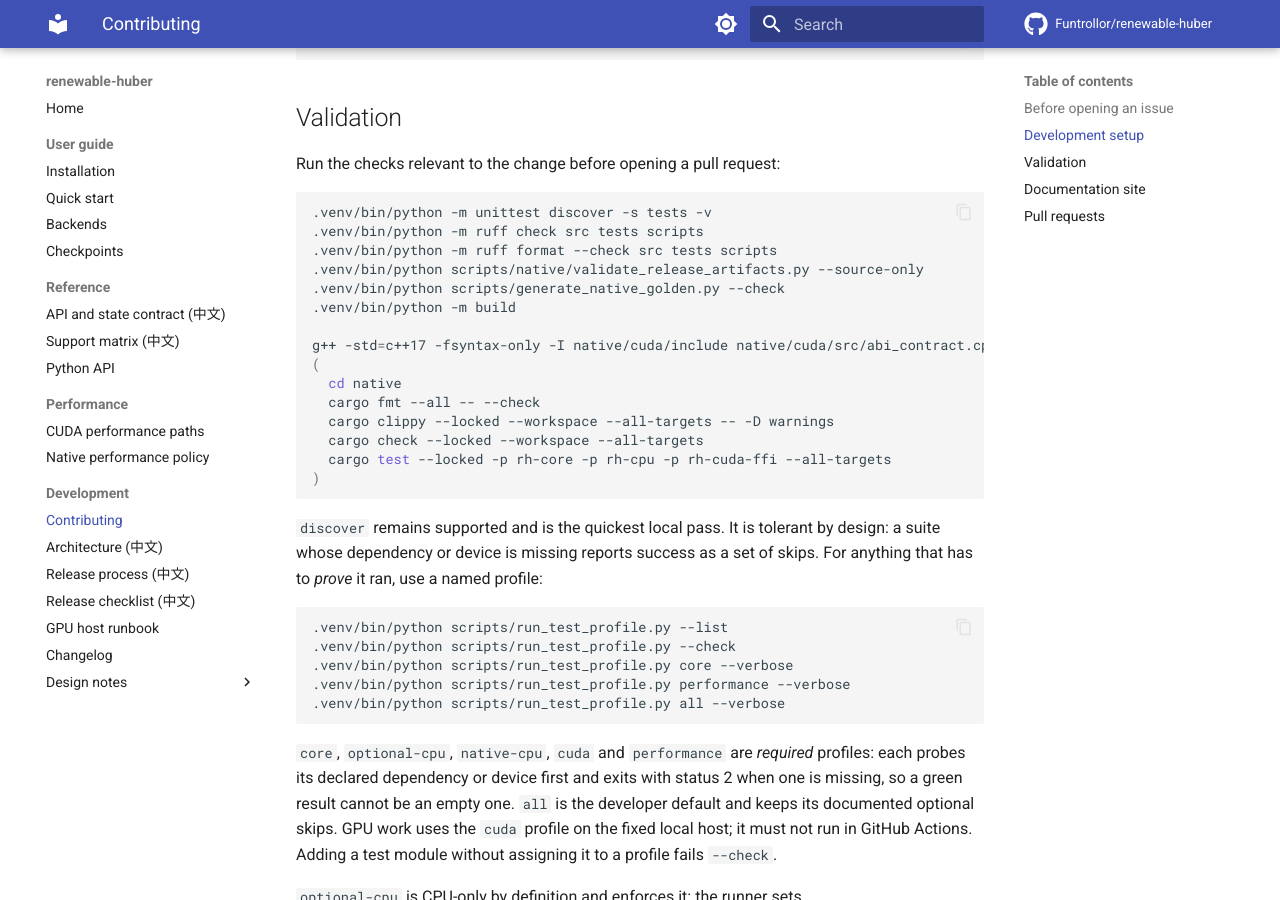
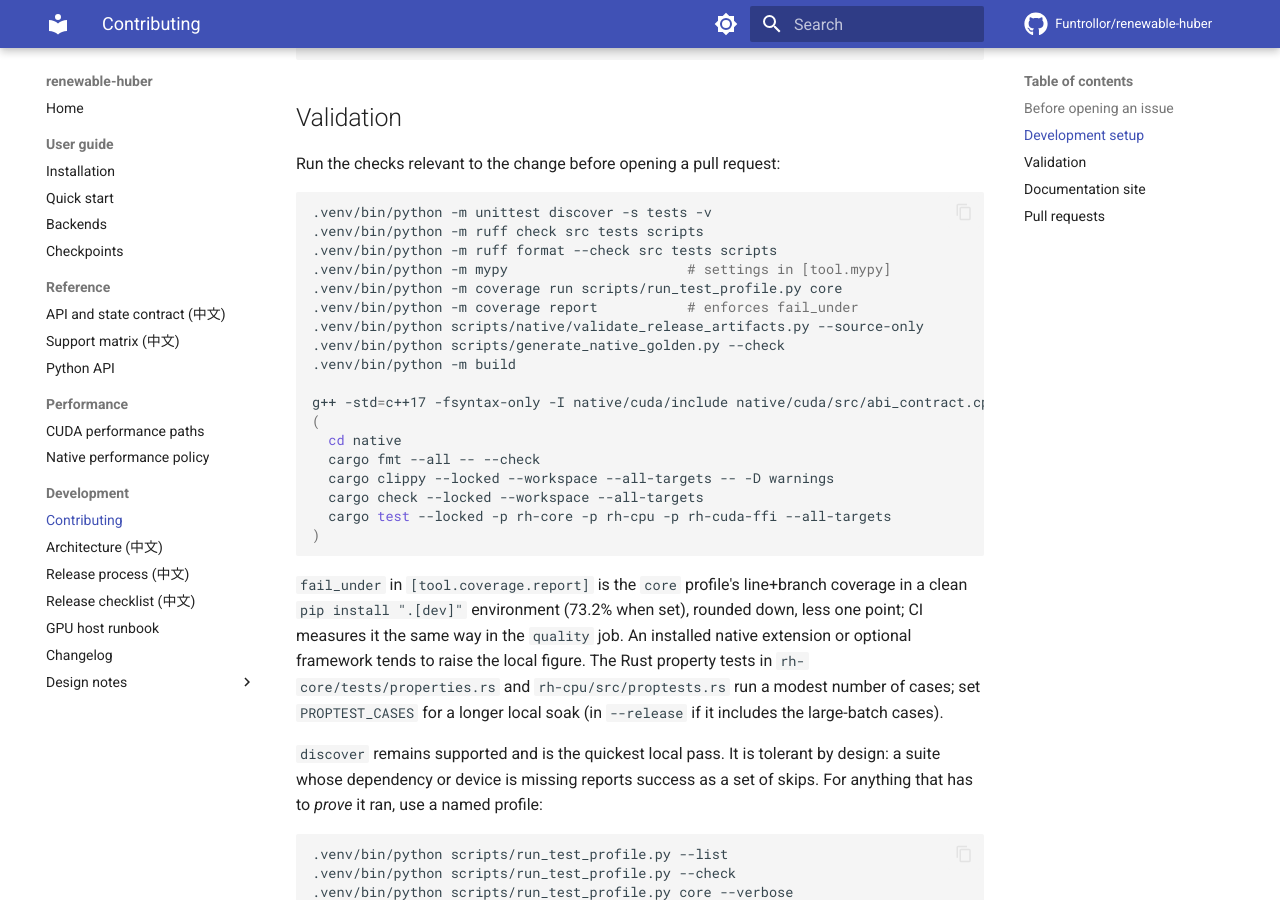
Before and after one commit to Funtrollor/renewable-huber, an MkDocs documentation site: the page built from docs/development/contributing.md, in a window 1280 px wide and 900 px high, scrolled down 1114 px. Built offline with MkDocs 1.6.1 and Material for MkDocs 9.7.7, drawn with Linux system fonts in a browser that asks for light colours; comment, search, counter and statistics services are not loaded.

Commit message:
docs: add mypy, coverage and proptest notes to the verification steps
AGENTS.md and CONTRIBUTING.md list the Linux mypy and coverage commands
next to ruff, explain how fail_under was derived, and note
PROPTEST_CASES for a local soak and why proptest is pinned to ~1.9.

Co-Authored-By: Claude Opus 5.5 <noreply@anthropic.com>
Claude-Session: https://claude.ai/code/session_018HG2m4ZLa4BJC9RpKzcxvV

````diff
--- a/CONTRIBUTING.md
+++ b/CONTRIBUTING.md
@@ -55,6 +55,9 @@ Run the checks relevant to the change before opening a pull request:
 .venv/bin/python -m unittest discover -s tests -v
 .venv/bin/python -m ruff check src tests scripts
 .venv/bin/python -m ruff format --check src tests scripts
+.venv/bin/python -m mypy                      # settings in [tool.mypy]
+.venv/bin/python -m coverage run scripts/run_test_profile.py core
+.venv/bin/python -m coverage report           # enforces fail_under
 .venv/bin/python scripts/native/validate_release_artifacts.py --source-only
 .venv/bin/python scripts/generate_native_golden.py --check
 .venv/bin/python -m build
@@ -68,6 +71,14 @@ g++ -std=c++17 -fsyntax-only -I native/cuda/include native/cuda/src/abi_contract
   cargo test --locked -p rh-core -p rh-cpu -p rh-cuda-ffi --all-targets
 )
 ```
+
+`fail_under` in `[tool.coverage.report]` is the `core` profile's line+branch
+coverage in a clean `pip install ".[dev]"` environment (73.2% when set), rounded
+down, less one point; CI measures it the same way in the `quality` job. An
+installed native extension or optional framework tends to raise the local
+figure. The Rust property tests in `rh-core/tests/properties.rs` and
+`rh-cpu/src/proptests.rs` run a modest number of cases; set `PROPTEST_CASES`
+for a longer local soak (in `--release` if it includes the large-batch cases).
 
 `discover` remains supported and is the quickest local pass. It is tolerant by
 design: a suite whose dependency or device is missing reports success as a set
````
Also changed, not shown: AGENTS.md (+5 -0 lines).
